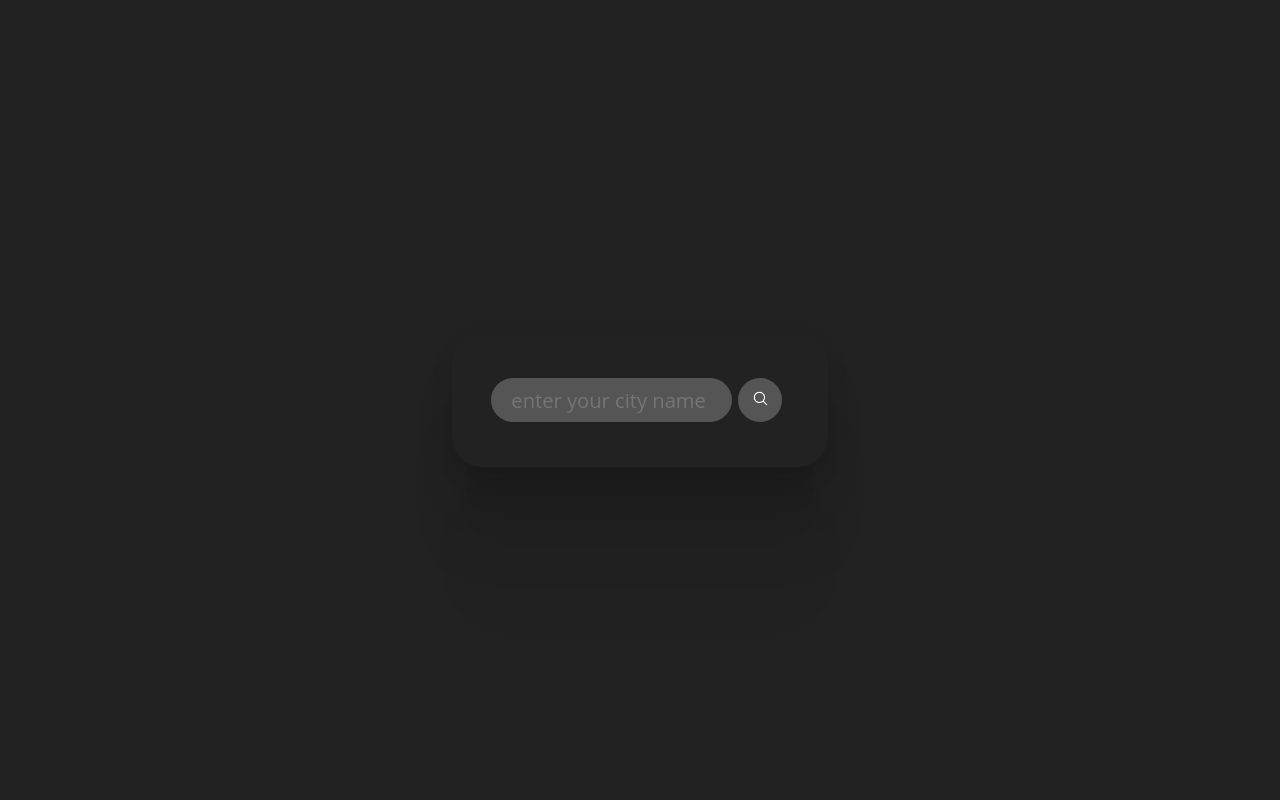
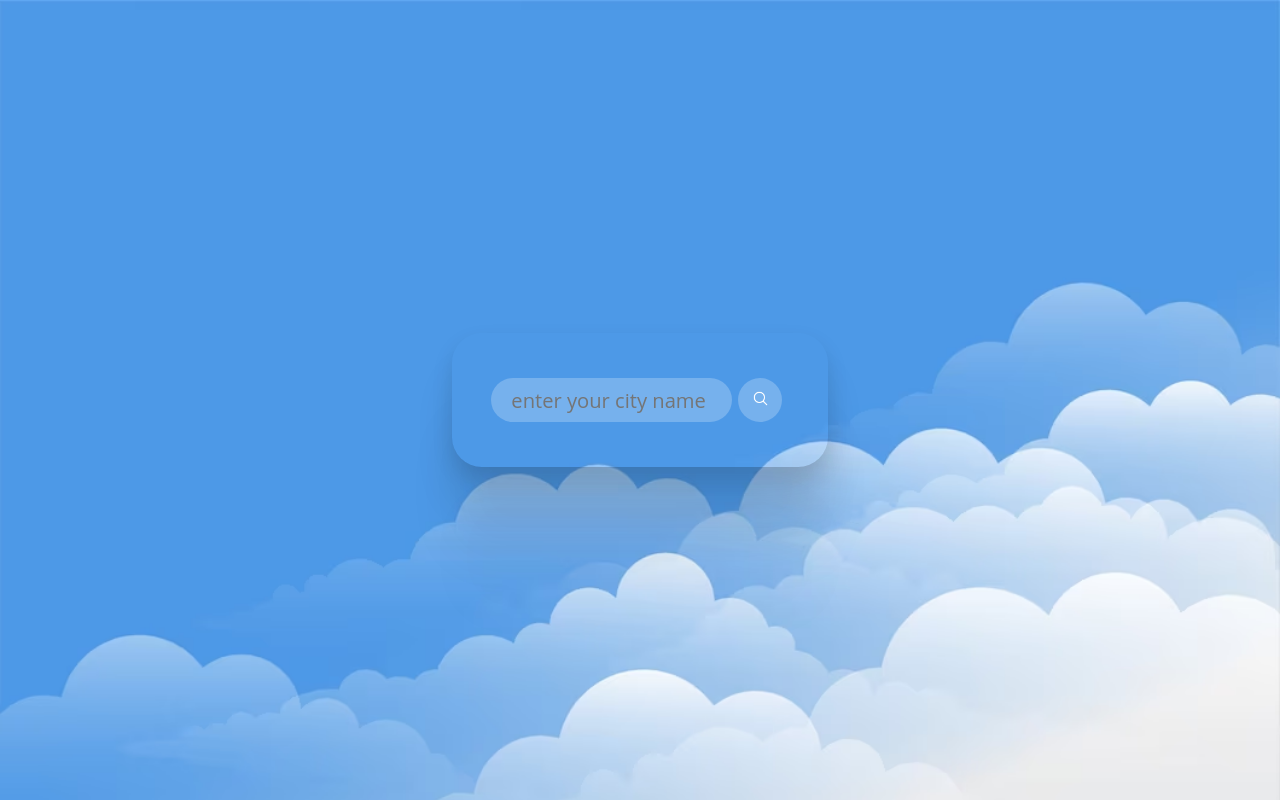
Before and after one commit to Spyou/Weather-App, a plain HTML site: page index.html in a window 1280 px wide. Drawn offline with Linux system fonts and the light colour scheme; the site is published under a folder, as on GitHub Pages, so addresses that start at the root find nothing; a web font is replaced by a local one.

Commit message:
Update style.css

```diff
--- a/style.css
+++ b/style.css
@@ -8,7 +8,7 @@ body {
   margin: 0;
   font-family: 'Open Sans', sans-serif;
   background: #222;
-  background-image: url('/images/weather-bg.avif');
+  background-image: url('./images/weather-bg.avif');
   background-size: cover;
   font-size: 120%;
 }
```
